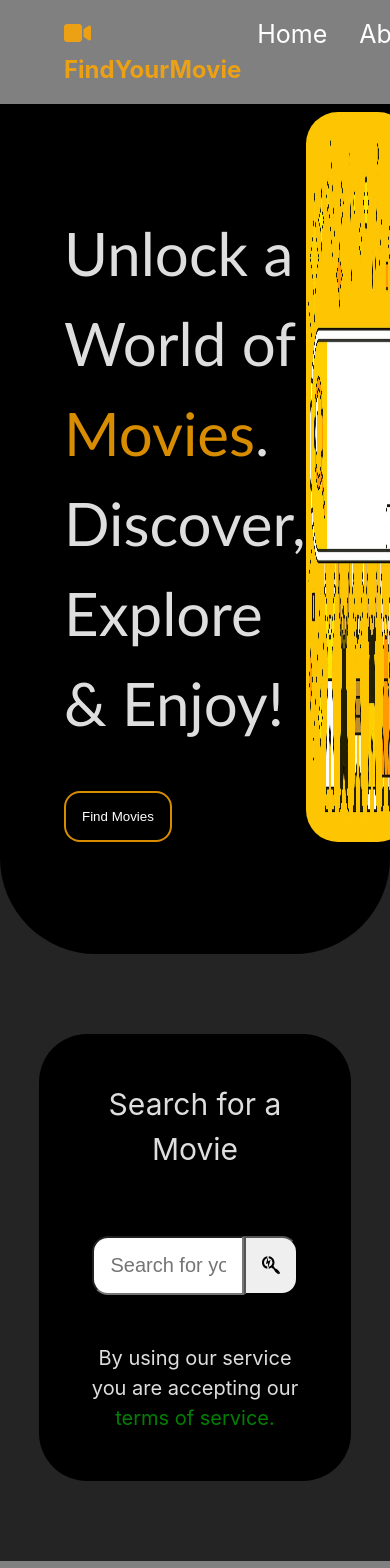
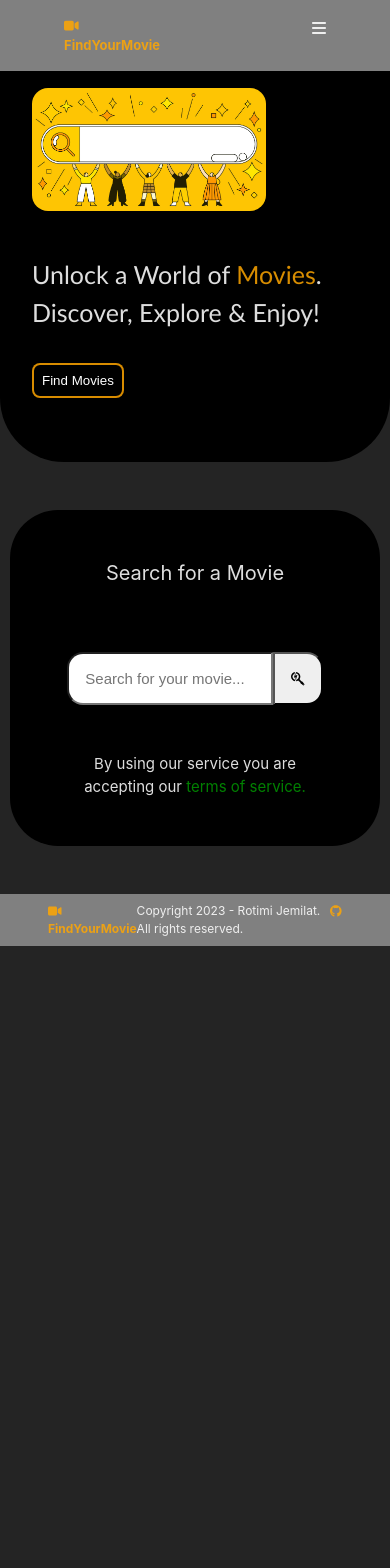
Before and after one commit to Jameelah99/moviefinderproject, a React (Vite) app: page / in a window 390 px wide. Shown: the top 1568 px of the page. After the commit the page ends 946 px from the top, so only its background shows below. Built offline with nearby package versions, Linux system fonts and the light colour scheme.

Commit message:
made the responsiveness and hamburger

```diff
--- a/src/Header.jsx
+++ b/src/Header.jsx
@@ -1,24 +1,38 @@
-import React from 'react';
+import React, { useState } from 'react';
 import { Link } from 'react-router-dom';
 import {FontAwesomeIcon} from '@fortawesome/react-fontawesome';
 import {faGithub} from '@fortawesome/free-brands-svg-icons';
 import {faVideo} from '@fortawesome/free-solid-svg-icons';
+import {faBars} from '@fortawesome/free-solid-svg-icons';
+import {faXmark} from '@fortawesome/free-solid-svg-icons';
 import "./header.scss";
 
 function Header() {
+
+  const [isOpen, setIsOpen] = useState(false)
+
+  const toggleMenu = () =>{
+    setIsOpen(!isOpen)
+  }
+
+
   return (
     <>
     <section className='header-container'>
         <div className='header'>
         <h2 className='logo'><FontAwesomeIcon icon={faVideo} />  FindYourMovie</h2>
 
-        <nav className='nav-container'>
+        <div className={`menu-icon ${isOpen ? 'open' : ''}`}  onClick={toggleMenu}>
+           {isOpen ? <FontAwesomeIcon icon={faXmark} size='8xs'/> : <FontAwesomeIcon icon={faBars} size='8xs'/>}
+        </div>
+
+        <nav className={`nav-container ${isOpen ? 'open' : ''}`}>
             <ul className='nav-list'>
                 <li> <a href="">Home</a></li>
                 <li> <a href="">About</a></li>
                 <li> <a href="">Company</a></li>
                 <li> <a href="">Docs</a></li>
-                <li> <a href=""><FontAwesomeIcon icon={faGithub} /></a></li>
+                <li id='github'> <a href=""><FontAwesomeIcon icon={faGithub} /></a></li>
             </ul>
         </nav>
         </div>
--- a/src/footer.scss
+++ b/src/footer.scss
@@ -25,3 +25,32 @@
         }
     }
 }
+
+@media screen and (max-width:480px){
+    .footer-container{
+        background-color: header.$headerBg;
+
+        .footer{
+            display: flex;
+            justify-content: space-between;
+            margin: 0 3rem;
+            padding: .5rem 0;
+
+            .logo{
+                color: header.$primaryColor;
+                font-size: 12px;
+            }
+
+            .copyright{
+                font-size:12px;
+            }
+
+            a{
+                color: header.$primaryColor;
+                text-decoration: none;
+                font-size: 12px;
+            }
+        }
+    }
+
+}
--- a/src/header.scss
+++ b/src/header.scss
@@ -26,6 +26,10 @@ $bgColor: black;
         color: $primaryColor;
        }
 
+       .menu-icon{
+        display: none;
+       }
+
        .nav-list{
            display: flex;
            list-style-type: none;
@@ -40,3 +44,57 @@ $bgColor: black;
     }
 
 }
+
+@media only screen and (max-width:480px) {
+    .header-container{
+        background-color: $headerBg;
+        position: fixed;
+        width: 100%;
+        z-index: 1;
+
+        .header{
+           display: flex;
+           justify-content: space-between;
+           margin-right:4rem;
+
+
+           .logo{
+            color: $primaryColor;
+            font-size: 13px;
+           }
+
+           .menu-icon{
+            display: block;
+            margin-left: 9rem;
+           }
+
+           .nav-list{
+               display: none;
+               list-style-type: none;
+
+               a{
+                   color: $secondaryColor;
+                   text-decoration: none;
+                   padding: 0.5rem;
+                   font-size: 15px;
+               }
+
+               #github{
+                display: none;
+               }
+           }
+
+           .open ul{
+            display: block;
+            position: absolute;
+            top: 3rem;
+            right: -1px;
+            padding: 1rem 3rem;
+            font-size: 30px;
+            background-color: $headerBg;
+           }
+        }
+
+    }
+
+}
--- a/src/heading.scss
+++ b/src/heading.scss
@@ -31,3 +31,41 @@
         border-radius: 2rem;
     }
 }
+
+@media screen and (max-width: 480px) {
+    .heading{
+        display: block;
+        justify-content: space-between;
+        padding: 4rem 2rem;
+        border-bottom-right-radius: 4rem;
+        border-bottom-left-radius: 4rem;
+        background-color: header.$bgColor;
+
+        .intro{
+            font-size: 25px;
+            font-family: 'Gill Sans', 'Gill Sans MT', Calibri, 'Trebuchet MS', sans-serif;
+            margin-top: 12rem;
+
+            span{
+                color: header.$primaryColor;
+            }
+        }
+
+        .btn{
+            border: 2px solid header.$primaryColor;
+            background-color: header.$bgColor;
+            color: header.$secondaryColor;
+            padding: .5rem;
+            margin-top: 2rem;
+            border-radius: .5rem;
+        }
+
+        img{
+            border-radius: 1rem;
+            position: absolute;
+            top: 5.5rem;
+            width: 60%;
+        }
+    }
+
+}
--- a/src/mainsection.scss
+++ b/src/mainsection.scss
@@ -73,3 +73,80 @@
         }
     }
 }
+
+@media screen and (max-width: 480px) {
+    .search-container{
+        background-color: header.$bgColor;
+        text-align: center;
+        width: 95%;
+        max-height: 100%;
+        margin: 3rem auto;
+        padding: 3rem;
+        border-radius: 3rem;
+
+        .title{
+            font-size: 20px;
+        }
+
+        form{
+            margin-top: 4rem;
+
+            .input-box{
+                width: 75%;
+                font-size: 15px;
+                padding: 1rem;
+                border-top-left-radius: 1rem;
+                border-bottom-left-radius: 1rem;
+            }
+
+            .btn{
+                font-size: 15px;
+                padding: 1rem;
+                border-bottom-right-radius: 1rem;
+                border-top-right-radius: 1rem;
+            }
+        }
+        //    loader style
+        .loading-indicator{
+            font-size: 15px;
+            color: header.$primaryColor;
+            margin-bottom: 15px;
+        }
+
+        // search result table style
+        .search-table{
+            border-collapse: collapse;
+            width: 100%;
+            margin-top: 1rem;
+
+            th{
+                border:1px solid #ddd;
+                text-align: left;
+                padding: 10px;
+                color: white;
+            }
+
+
+            tbody{
+                tr{
+                    margin-bottom: 10px;
+
+                    td{
+                        border: 1px solid #ddd;
+                        padding: 10px;
+                    }
+                }
+            }
+        }
+
+
+        .terms{
+            margin-top: 3rem;
+            font-size: 15px;
+            span{
+                color: green;
+            }
+        }
+    }
+
+}
```
